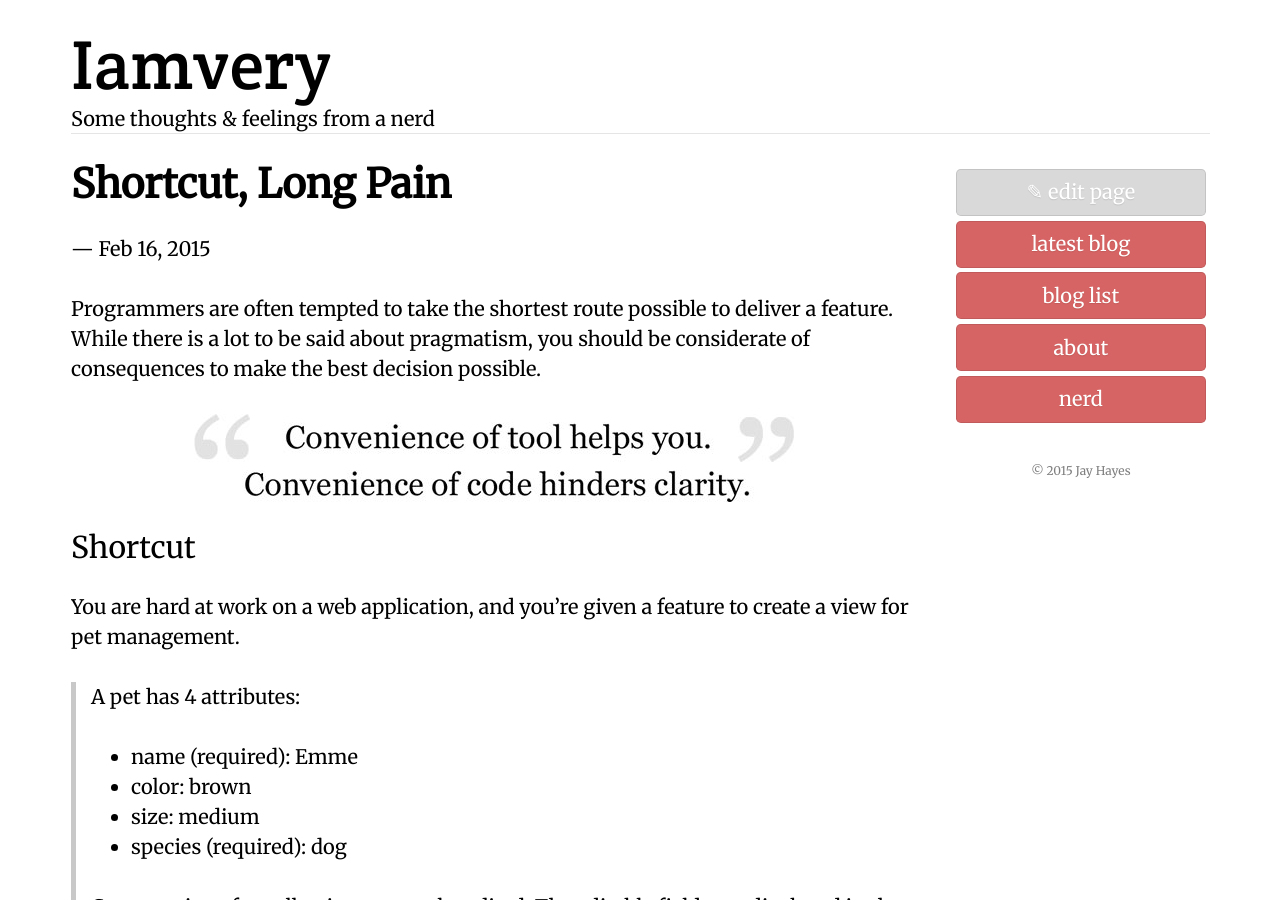
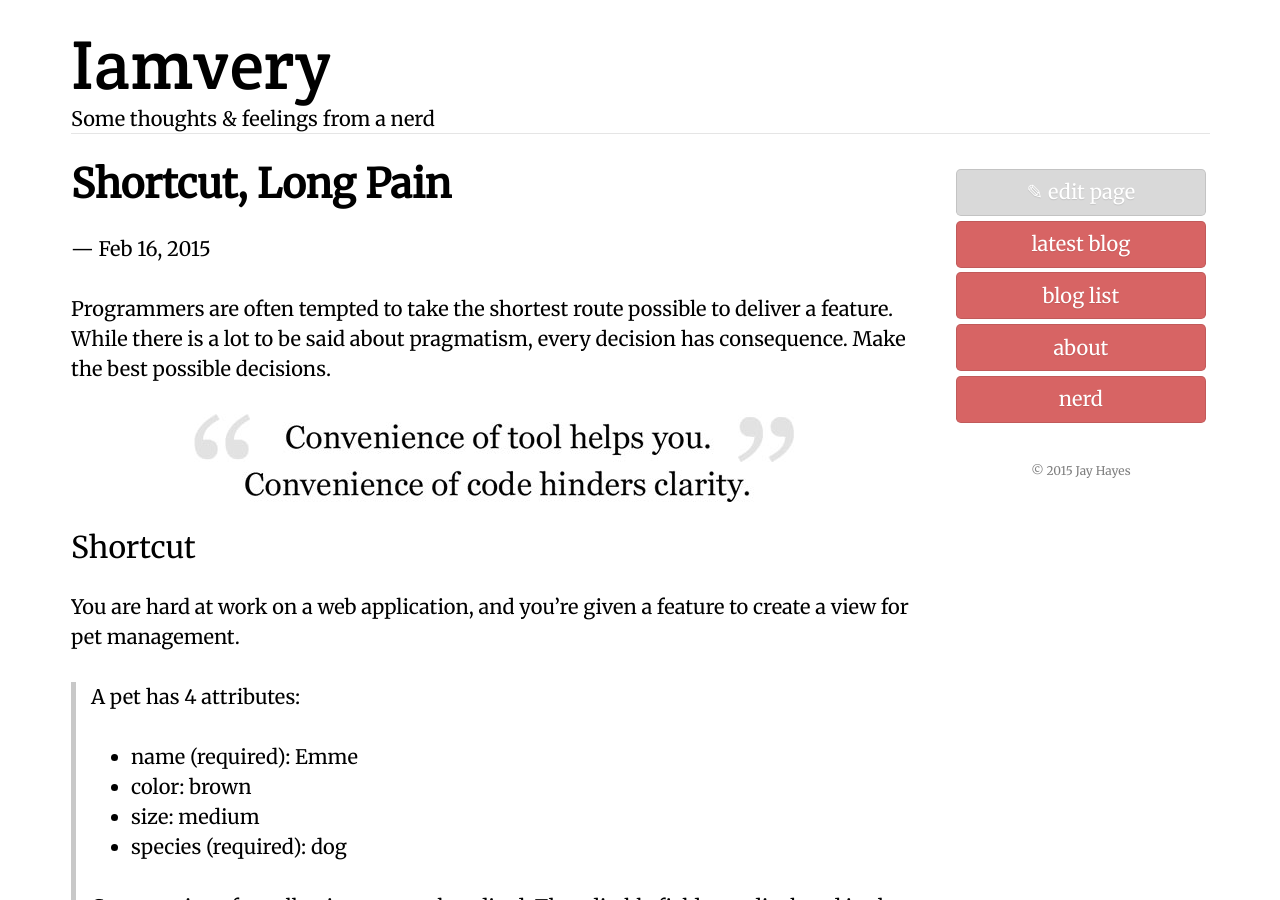
Before and after one commit to iamvery/iamvery.github.com, a Jekyll site: the page built from _posts/2015-02-16-shortcut-long-pain.markdown, in a window 1280 px wide and 900 px high. Built offline with Jekyll 4.4.1, drawn with Linux system fonts in a browser that asks for light colours; comment, search, counter and statistics services are not loaded.

Commit message:
Update "shortcut" post
h/t @tdouce

```diff
--- a/_posts/2015-02-16-shortcut-long-pain.markdown
+++ b/_posts/2015-02-16-shortcut-long-pain.markdown
@@ -4,8 +4,8 @@ title: Shortcut, Long Pain
 ---
 
 Programmers are often tempted to take the shortest route possible to deliver a
-feature. While there is a lot to be said about pragmatism, you should be
-considerate of consequences to make the best decision possible.
+feature. While there is a lot to be said about pragmatism, every decision has
+consequence. Make the best possible decisions.
 
 ![Convenience of code hinders clarity](/img/blog/2015/02/convenience-hinders-clarity.jpg)
 
```
